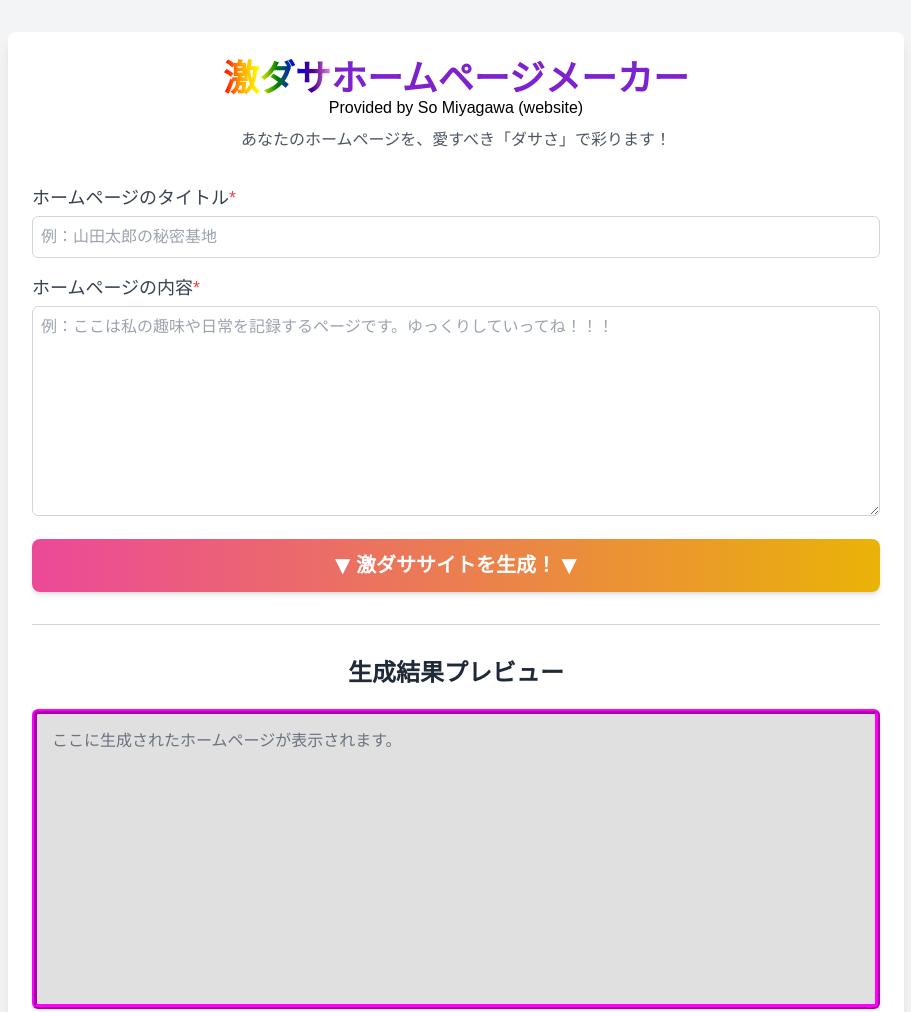
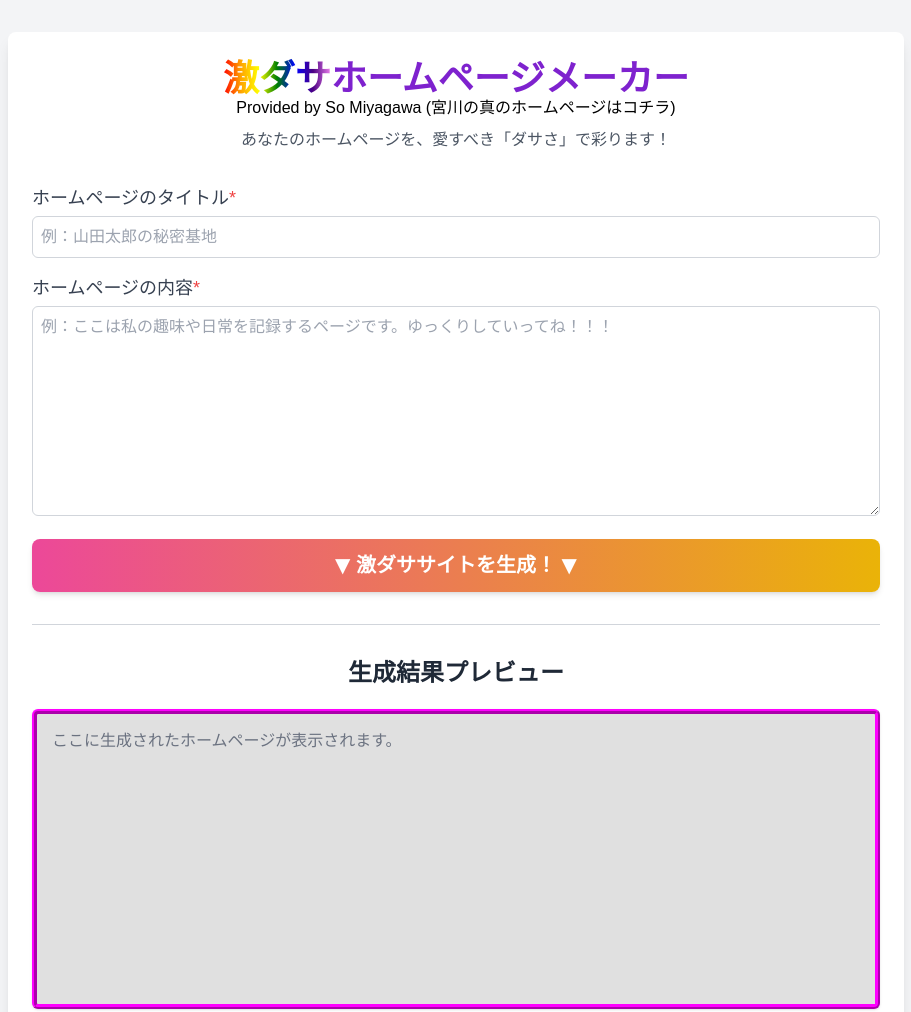
Before and after one commit to somiyagawa/dasai-homepage-maker, a plain HTML site: page index.html in a window 1280 px wide. Shown: the top 1012 px of the page, without its empty margins (184-1095 px from the left). Drawn offline with nearby package versions, Linux system fonts and the light colour scheme.

Commit message:
Update index.html

```diff
--- a/index.html
+++ b/index.html
@@ -87,7 +87,7 @@
             <h1 class="text-4xl font-bold text-purple-700" style="font-family: 'Impact', sans-serif;">
                 <span class="ugly-rainbow-text">激ダサ</span>ホームページメーカー
             </h1>
-            <h2>Provided by So Miyagawa <a href="https://somiyagawa.com/" target="_blank">(website)</a></h2>
+            <h2>Provided by So Miyagawa <a href="https://somiyagawa.com/" target="_blank">(宮川の真のホームページはコチラ)</a></h2>
             <p class="text-gray-600 mt-2">あなたのホームページを、愛すべき「ダサさ」で彩ります！</p>
         </header>
 
```
